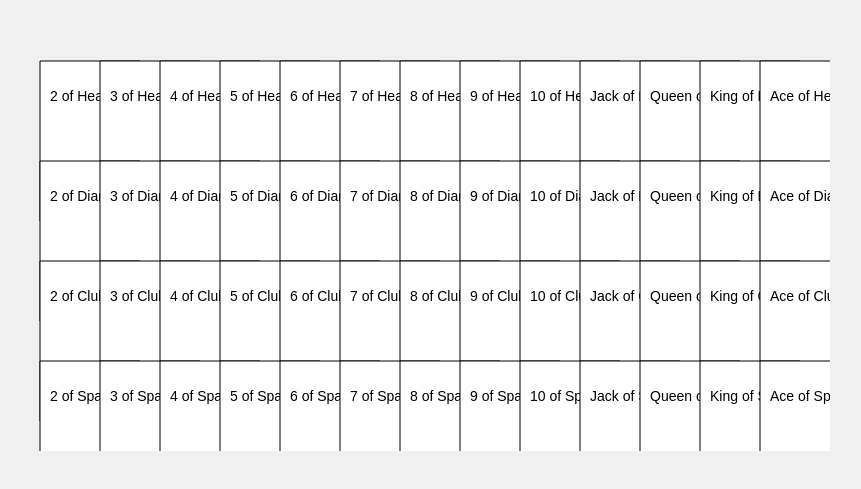
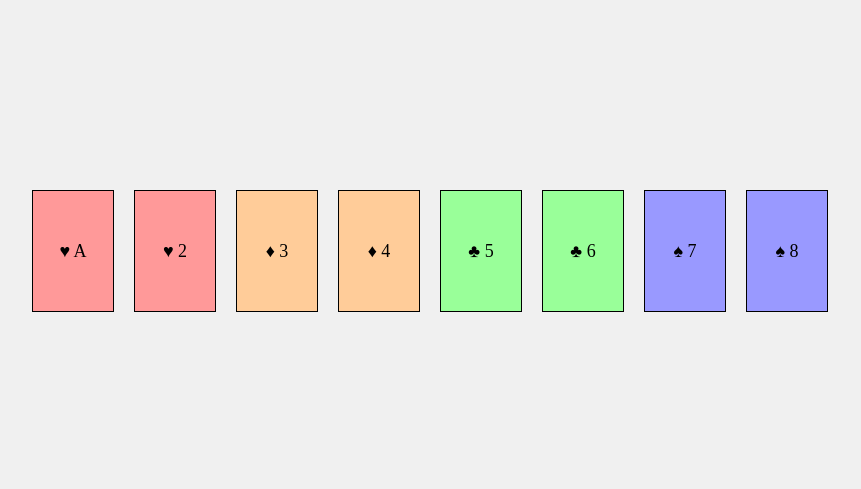
Before and after one commit to rosweedajrq/canvas, a plain HTML site: page deck/index.html in a window 1280 px wide. Shown: the part 149-638 px from the top of the page, without its empty margins (210-1071 px from the left). Drawn offline with Linux system fonts and the light colour scheme.

Commit message:
Update index.html

```diff
--- a/deck/index.html
+++ b/deck/index.html
@@ -7,7 +7,26 @@
     <link rel="stylesheet" href="styles.css">
 </head>
 <body>
-    <canvas id="cardCanvas" width="800" height="400"></canvas>
-    <script src="script.js"></script>
+    <div class="card-deck">
+        <!-- Hearts -->
+        <div class="card hearts"><span>♥</span> A</div>
+        <div class="card hearts"><span>♥</span> 2</div>
+        <!-- Add more cards if needed -->
+
+        <!-- Diamonds -->
+        <div class="card diamonds"><span>♦</span> 3</div>
+        <div class="card diamonds"><span>♦</span> 4</div>
+        <!-- Add more cards if needed -->
+
+        <!-- Clubs -->
+        <div class="card clubs"><span>♣</span> 5</div>
+        <div class="card clubs"><span>♣</span> 6</div>
+        <!-- Add more cards if needed -->
+
+        <!-- Spades -->
+        <div class="card spades"><span>♠</span> 7</div>
+        <div class="card spades"><span>♠</span> 8</div>
+        <!-- Add more cards if needed -->
+    </div>
 </body>
 </html>
```
